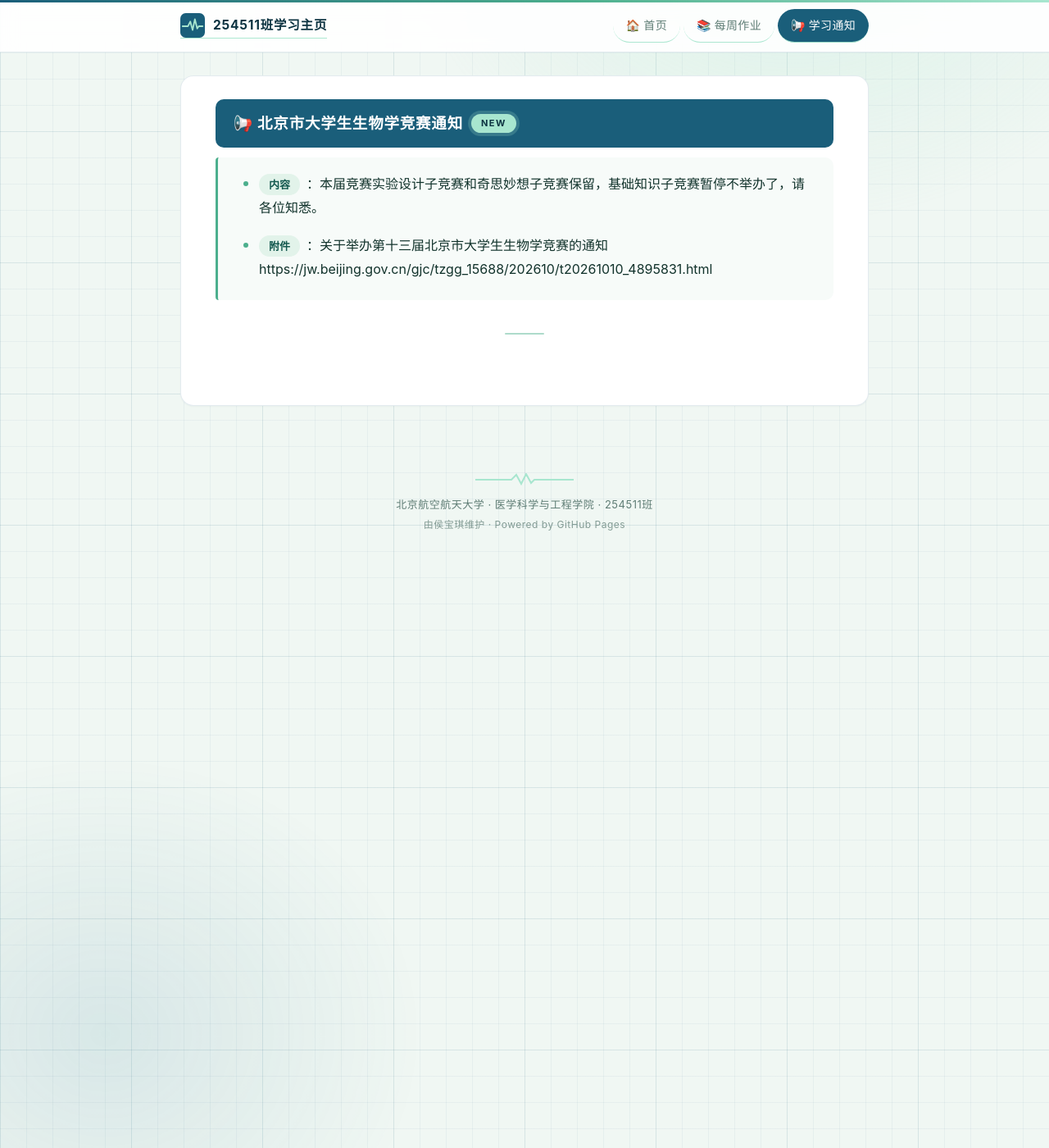
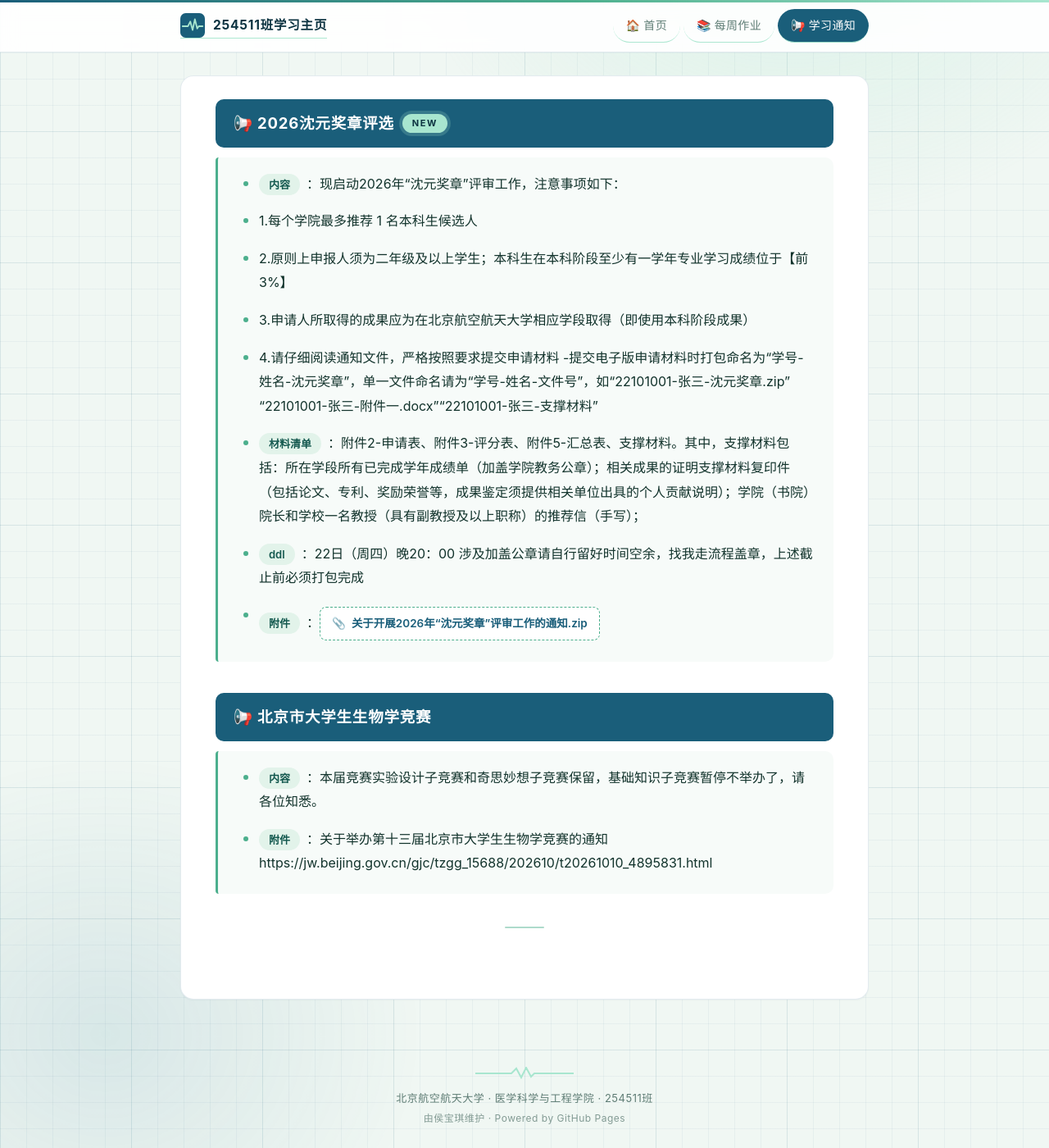
Before and after one commit to BertAGT/254511-Notifications, a Jekyll site: the page built from notices.md, in a window 1280 px wide and 1400 px high. Shown: the whole window at 82% size. Built offline with Jekyll 4.4.1, drawn with Linux system fonts in a browser that asks for light colours.

Commit message:
Update notices.md

```diff
--- a/notices.md
+++ b/notices.md
@@ -4,7 +4,18 @@ title: 学习通知
 nav: notices
 ---
 
-# 📢 北京市大学生生物学竞赛通知 **NEW**
+# 📢 2026沈元奖章评选 **NEW**
+- **内容**：现启动2026年“沈元奖章”评审工作，注意事项如下：
+- 1.每个学院最多推荐 1 名本科生候选人
+- 2.原则上申报人须为二年级及以上学生；本科生在本科阶段至少有一学年专业学习成绩位于【前3%】
+- 3.申请人所取得的成果应为在北京航空航天大学相应学段取得（即使用本科阶段成果）
+- 4.请仔细阅读通知文件，严格按照要求提交申请材料
+-提交电子版申请材料时打包命名为“学号-姓名-沈元奖章”，单一文件命名请为“学号-姓名-文件号”，如“22101001-张三-沈元奖章.zip”“22101001-张三-附件一.docx”“22101001-张三-支撑材料”
+- **材料清单**：附件2-申请表、附件3-评分表、附件5-汇总表、支撑材料。其中，支撑材料包括：所在学段所有已完成学年成绩单（加盖学院教务公章）；相关成果的证明支撑材料复印件（包括论文、专利、奖励荣誉等，成果鉴定须提供相关单位出具的个人贡献说明）；学院（书院）院长和学校一名教授（具有副教授及以上职称）的推荐信（手写）；
+- **ddl**：22日（周四）晚20：00 涉及加盖公章请自行留好时间空余，找我走流程盖章，上述截止前必须打包完成
+- **附件**：[关于开展2026年“沈元奖章”评审工作的通知.zip](https://github.com/user-attachments/files/33615474/2026.zip)
+
+# 📢 北京市大学生生物学竞赛
 - **内容**：本届竞赛实验设计子竞赛和奇思妙想子竞赛保留，基础知识子竞赛暂停不举办了，请各位知悉。
 - **附件**：关于举办第十三届北京市大学生生物学竞赛的通知https://jw.beijing.gov.cn/gjc/tzgg_15688/202610/t20261010_4895831.html
 
```
